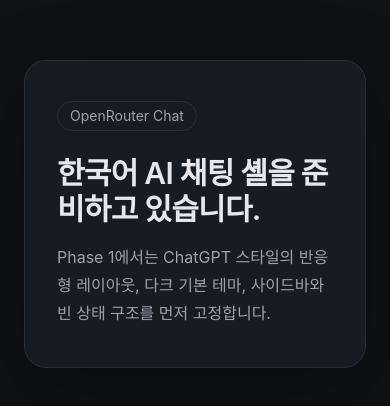
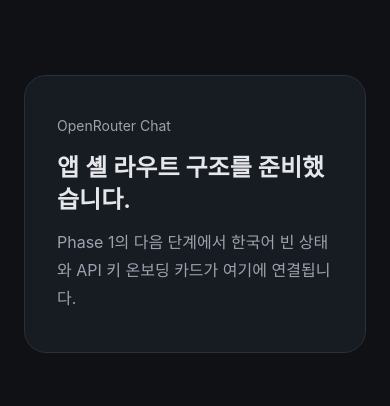
Before and after one commit to gyuha/ai-chat-app, a React (Vite) app: page / in a window 390 px wide. Shown: the part 208-614 px from the top of the page. Built offline with nearby package versions, Linux system fonts and the light colour scheme.

Commit message:
feat(01-03): add theme provider and UI store
- mount the router through App and a custom dark-first theme provider

- persist theme preference and resolved theme in a small Zustand store

- keep mobile sidebar state ready for the upcoming shell wave

```diff
--- a/src/App.tsx
+++ b/src/App.tsx
@@ -1,18 +1,7 @@
+import { RouterProvider } from '@tanstack/react-router';
+
+import { router } from './router';
+
 export function App() {
-  return (
-    <main className="flex min-h-screen items-center justify-center bg-[var(--color-bg)] px-6 py-16 text-[var(--color-text)]">
-      <div className="w-full max-w-3xl rounded-3xl border border-[var(--color-border)] bg-[var(--color-panel)] px-8 py-10 shadow-[0_24px_80px_rgba(0,0,0,0.28)]">
-        <span className="inline-flex rounded-full border border-[var(--color-border)] px-3 py-1 text-sm text-[var(--color-text-muted)]">
-          OpenRouter Chat
-        </span>
-        <h1 className="mt-6 text-3xl font-semibold tracking-tight">
-          한국어 AI 채팅 셸을 준비하고 있습니다.
-        </h1>
-        <p className="mt-4 max-w-2xl text-base leading-7 text-[var(--color-text-muted)]">
-          Phase 1에서는 ChatGPT 스타일의 반응형 레이아웃, 다크 기본 테마,
-          사이드바와 빈 상태 구조를 먼저 고정합니다.
-        </p>
-      </div>
-    </main>
-  );
+  return <RouterProvider router={router} />;
 }
--- /dev/null
+++ b/src/providers/theme-provider.tsx
@@ -0,0 +1,84 @@
+import {
+  type PropsWithChildren,
+  useEffect,
+  useEffectEvent,
+  useRef,
+} from 'react';
+
+import {
+  selectResolvedTheme,
+  selectThemePreference,
+  useUiStore,
+} from '@/stores/ui-store';
+
+const STORAGE_KEY = 'openrouter-chat-theme';
+const MEDIA_QUERY = '(prefers-color-scheme: dark)';
+
+function isThemePreference(
+  value: string | null,
+): value is 'dark' | 'light' | 'system' {
+  return value === 'dark' || value === 'light' || value === 'system';
+}
+
+export function ThemeProvider({ children }: PropsWithChildren) {
+  const themePreference = useUiStore(selectThemePreference);
+  const resolvedTheme = useUiStore(selectResolvedTheme);
+  const setResolvedTheme = useUiStore((state) => state.setResolvedTheme);
+  const setThemePreference = useUiStore((state) => state.setThemePreference);
+  const initializedRef = useRef(false);
+
+  const applyResolvedTheme = useEffectEvent((theme: 'dark' | 'light') => {
+    const root = document.documentElement;
+    root.classList.toggle('dark', theme === 'dark');
+    root.style.colorScheme = theme;
+  });
+
+  useEffect(() => {
+    if (initializedRef.current) {
+      return;
+    }
+
+    initializedRef.current = true;
+
+    const storedPreference = window.localStorage.getItem(STORAGE_KEY);
+
+    if (isThemePreference(storedPreference)) {
+      setThemePreference(storedPreference);
+      return;
+    }
+
+    setThemePreference('dark');
+  }, [setThemePreference]);
+
+  useEffect(() => {
+    const mediaQuery = window.matchMedia(MEDIA_QUERY);
+
+    const updateResolvedTheme = () => {
+      const nextTheme =
+        themePreference === 'system'
+          ? mediaQuery.matches
+            ? 'dark'
+            : 'light'
+          : themePreference;
+
+      setResolvedTheme(nextTheme);
+    };
+
+    updateResolvedTheme();
+    mediaQuery.addEventListener('change', updateResolvedTheme);
+
+    return () => {
+      mediaQuery.removeEventListener('change', updateResolvedTheme);
+    };
+  }, [setResolvedTheme, themePreference]);
+
+  useEffect(() => {
+    window.localStorage.setItem(STORAGE_KEY, themePreference);
+  }, [themePreference]);
+
+  useEffect(() => {
+    applyResolvedTheme(resolvedTheme);
+  }, [resolvedTheme]);
+
+  return children;
+}
--- /dev/null
+++ b/src/stores/ui-store.ts
@@ -0,0 +1,32 @@
+import { create } from 'zustand';
+
+export type ThemePreference = 'dark' | 'light' | 'system';
+export type ResolvedTheme = 'dark' | 'light';
+
+type UiState = {
+  mobileSidebarOpen: boolean;
+  resolvedTheme: ResolvedTheme;
+  themePreference: ThemePreference;
+  closeMobileSidebar: () => void;
+  openMobileSidebar: () => void;
+  setMobileSidebarOpen: (open: boolean) => void;
+  setResolvedTheme: (theme: ResolvedTheme) => void;
+  setThemePreference: (theme: ThemePreference) => void;
+  toggleMobileSidebar: () => void;
+};
+
+export const useUiStore = create<UiState>((set) => ({
+  mobileSidebarOpen: false,
+  resolvedTheme: 'dark',
+  themePreference: 'dark',
+  closeMobileSidebar: () => set({ mobileSidebarOpen: false }),
+  openMobileSidebar: () => set({ mobileSidebarOpen: true }),
+  setMobileSidebarOpen: (mobileSidebarOpen) => set({ mobileSidebarOpen }),
+  setResolvedTheme: (resolvedTheme) => set({ resolvedTheme }),
+  setThemePreference: (themePreference) => set({ themePreference }),
+  toggleMobileSidebar: () =>
+    set((state) => ({ mobileSidebarOpen: !state.mobileSidebarOpen })),
+}));
+
+export const selectResolvedTheme = (state: UiState) => state.resolvedTheme;
+export const selectThemePreference = (state: UiState) => state.themePreference;
```
